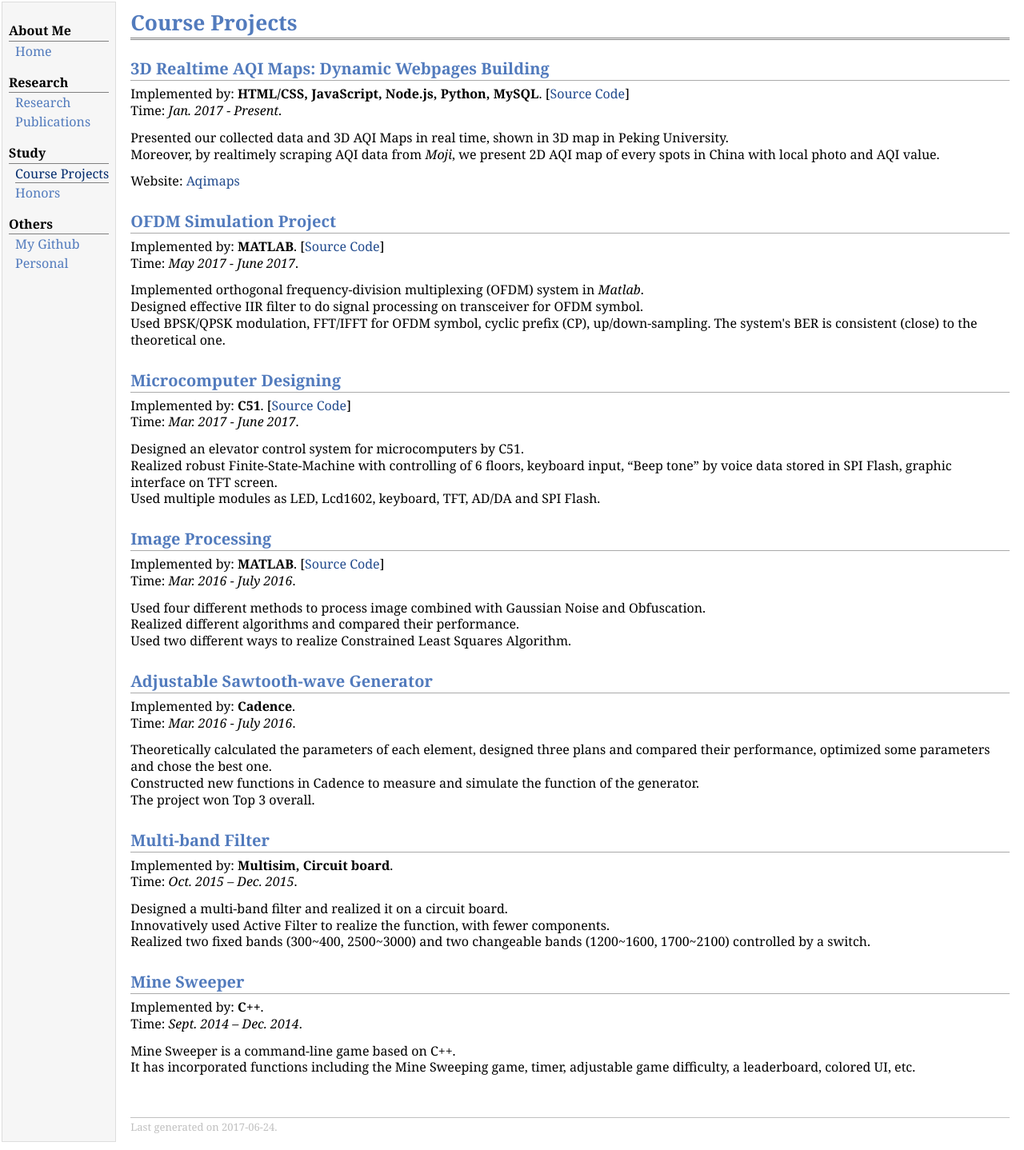
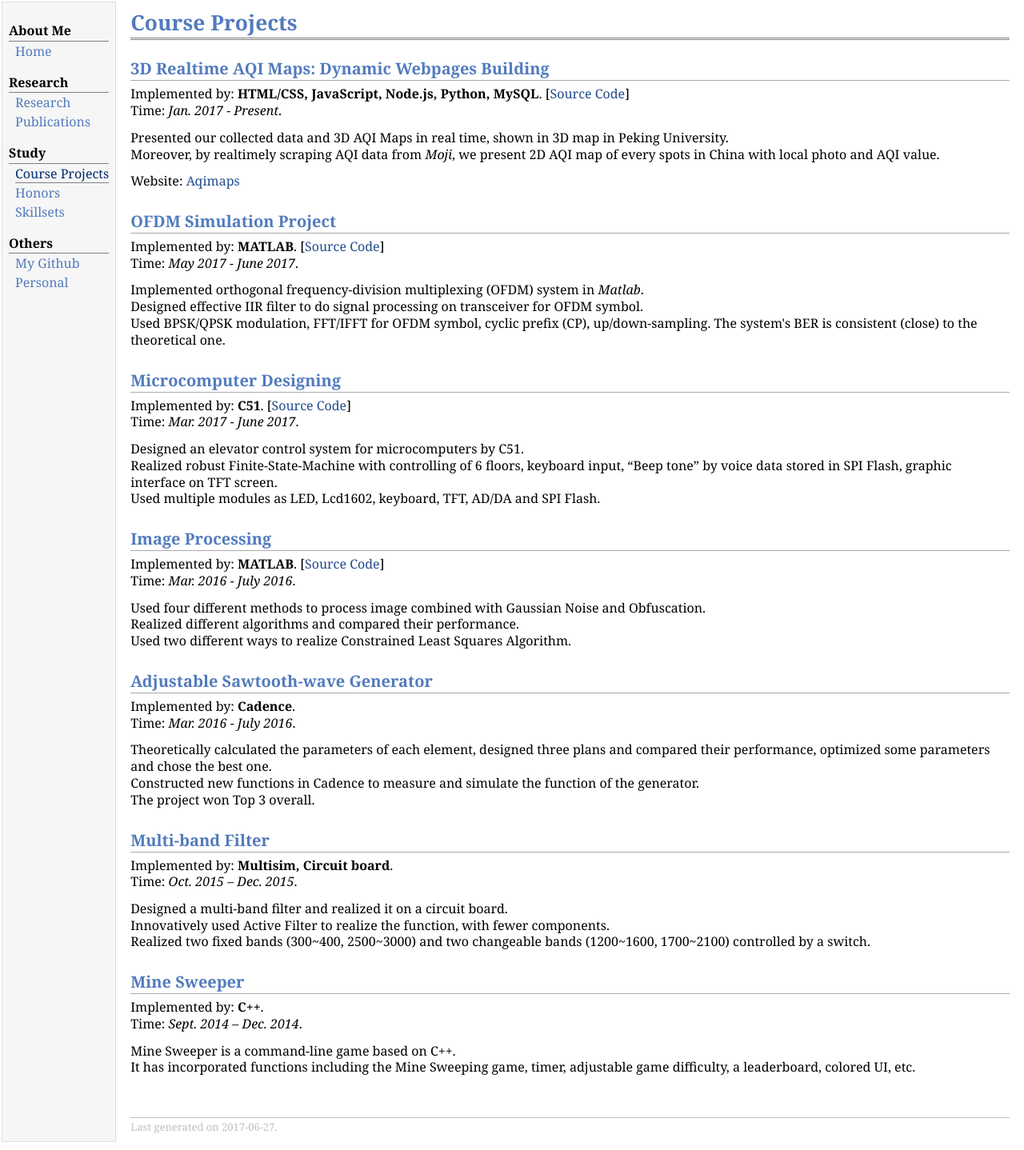
Before and after one commit to YyzHarry/Personal-Website, a Jekyll site: the page project.html, which Jekyll copies as it is, in a window 1280 px wide. Shown: the whole page at 80% size. Built offline with Jekyll 4.4.1, drawn with Linux system fonts in a browser that asks for light colours.

Commit message:
Update project.html

```diff
--- a/project.html
+++ b/project.html
@@ -19,6 +19,7 @@
 <div class="menu-category">Study</div>
 <div class="menu-item"><a href="project.html" class="current">Course&nbsp;Projects</a></div>
 <div class="menu-item"><a href="honor.html">Honors</a></div>
+<div class="menu-item"><a href="skill.html">Skillsets</a></div>
 <div class="menu-category">Others</div>
 <div class="menu-item"><a href="others.html">My&nbsp;Github</a></div>
 <div class="menu-item"><a href="personal.html">Personal</a></div>
@@ -70,7 +71,7 @@ Time: <i>Sept. 2014 – Dec. 2014</i>.</p>
 It has incorporated functions including the Mine Sweeping game, timer, adjustable game difficulty, a leaderboard, colored UI, etc.</p>
 <div id="footer">
 <div id="footer-text">
-Last generated on 2017-06-24.
+Last generated on 2017-06-27.
 </div>
 </div>
 </td>
```
